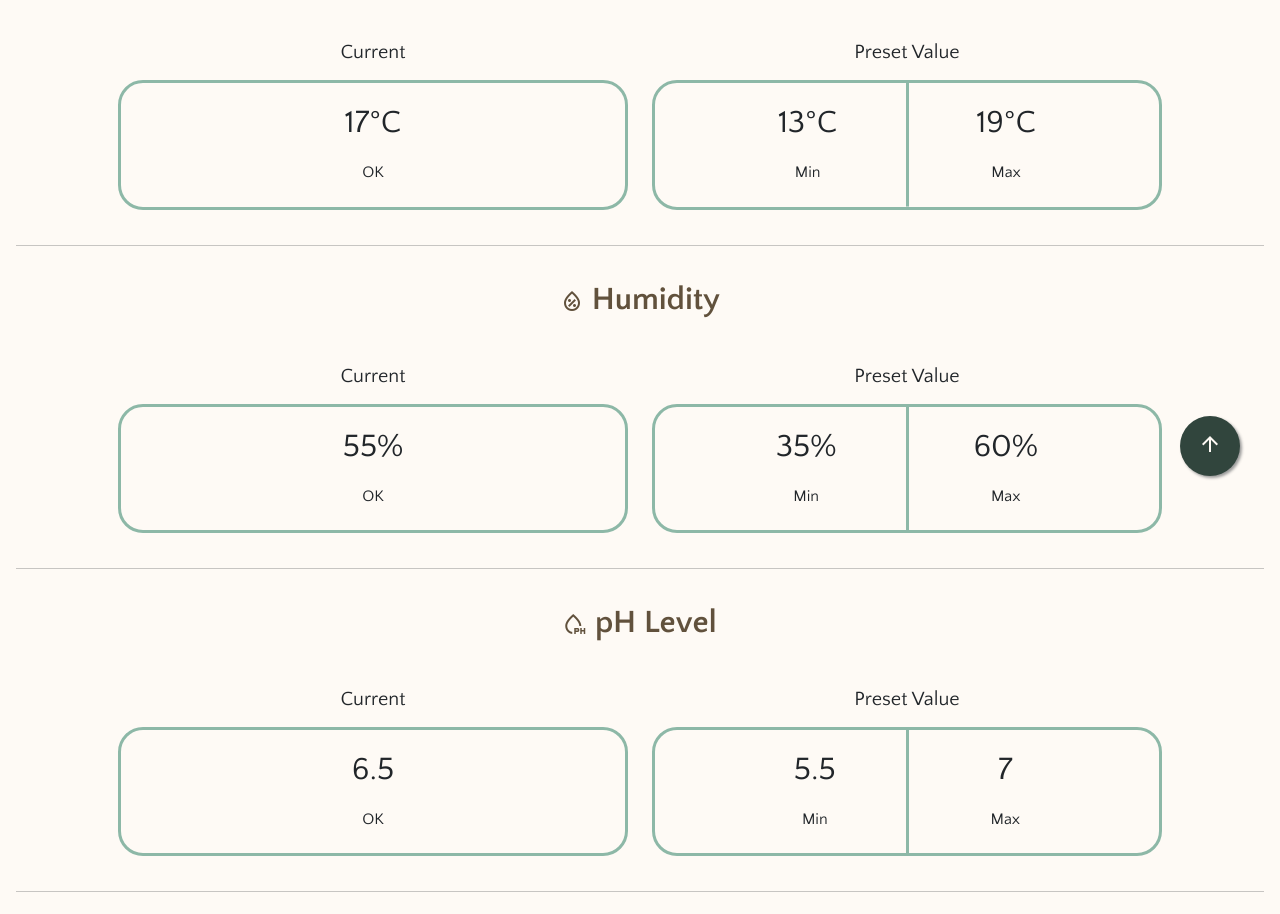
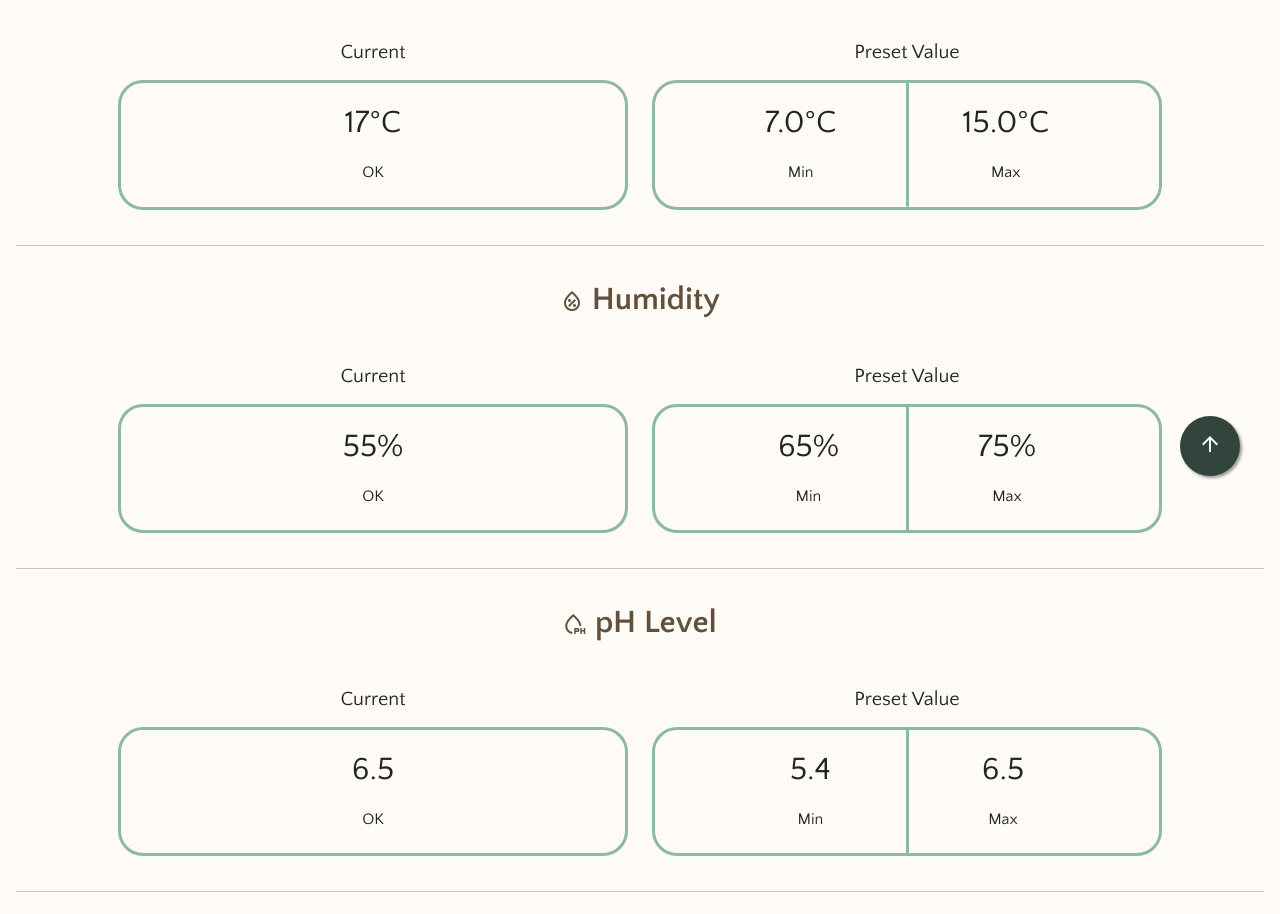
Before and after one commit to luanakimley/GreenhouseManagementSystem, a Flask app: page /monitoring in a window 1280 px wide. Shown: the part 284-1198 px from the top of the page. Run offline with Flask 2, Linux system fonts and the light colour scheme; a user stored in the database is signed in; data comes from the database, SQL or seed files in the repository; some libraries are stand-ins or nearby versions; some web fonts are replaced.

Commit message:
:sparkles: Show actual preset data in monitoring page

```diff
--- a/webserver/application.py
+++ b/webserver/application.py
@@ -34,6 +34,8 @@ def index():
     cursor = mysql.connection.cursor()
     cursor.execute("select * from UCL where users_id=%s", (users_id,))
     user_culture_lifecycle = cursor.fetchall()
+
+    session["UCL"] = user_culture_lifecycle[0][0]
 
     if len(user_culture_lifecycle) == 0:
         return redirect("/landing")
@@ -141,7 +143,17 @@ def monitoring():
     cursor.execute("select * from Lifecycle")
     lifecycle = cursor.fetchall()
 
-    return render_template("monitoring.html", culture_name=culture_name, lifecycles=lifecycle)
+    users_id = session["users_id"]
+    cursor = mysql.connection.cursor()
+    cursor.execute("select * from UCL where users_id=%s", (users_id,))
+    user_culture_lifecycle = cursor.fetchall()
+
+    session["UCL"] = user_culture_lifecycle
+
+    cursor.execute("select * from PresetData where culture_id=%s and lifecycle_id=%s", [session["UCL"][0][2], session["UCL"][0][3]])
+    preset_data = cursor.fetchall()
+
+    return render_template("monitoring.html", culture_name=culture_name, lifecycles=lifecycle, preset_data=preset_data)
 
 
 if __name__ == '__main__':
--- a/webserver/templates/monitoring.html
+++ b/webserver/templates/monitoring.html
@@ -52,13 +52,13 @@
             <div class="measurements-box min-max-line">
                 <div class="p-3 text-center">
                     <div>
-                        <p>13°C</p>
+                        <p>{{ preset_data[0][3] }}°C</p>
                         <p class="h6">Min</p>
                     </div>
                 </div>
 
                 <div class="p-3 text-center">
-                    <p>19°C</p>
+                    <p>{{ preset_data[0][4] }}°C</p>
                     <p class="h6">Max</p>
                 </div>
             </div>
@@ -88,13 +88,13 @@
             <div class="measurements-box min-max-line">
                 <div class="p-3 text-center">
                     <div>
-                        <p>35%</p>
+                        <p>{{ preset_data[0][5] }}%</p>
                         <p class="h6">Min</p>
                     </div>
                 </div>
 
                 <div class="p-3 text-center">
-                    <p>60%</p>
+                    <p>{{ preset_data[0][6] }}%</p>
                     <p class="h6">Max</p>
                 </div>
             </div>
@@ -124,13 +124,13 @@
             <div class="measurements-box min-max-line">
                 <div class="p-3 text-center">
                     <div>
-                        <p>5.5</p>
+                        <p>{{ preset_data[0][7] }}</p>
                         <p class="h6">Min</p>
                     </div>
                 </div>
 
                 <div class="p-3 text-center">
-                    <p>7</p>
+                    <p>{{ preset_data[0][8] }}</p>
                     <p class="h6">Max</p>
                 </div>
             </div>
```
